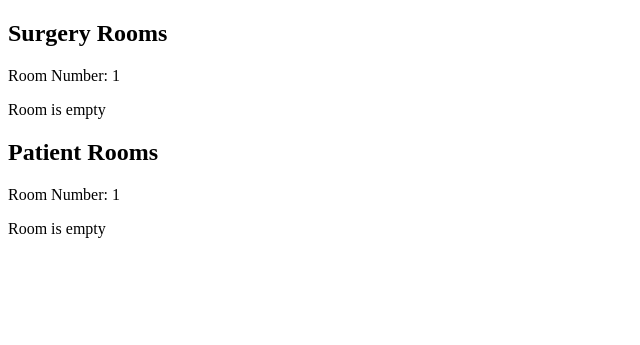
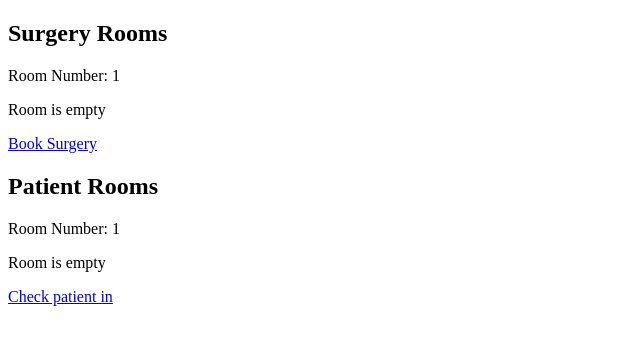
Before and after one commit to MawRojas/HospitalManagementSystem, a Django app: page /rooms/ in a window 1280 px wide. Shown: the part 26-371 px from the top of the page, without its empty margins (0-640 px from the left). Run offline with Django 3.2, Linux system fonts and the light colour scheme; data comes from the database, SQL or seed files in the repository; both versions use the stored data as it was after the commit.

Commit message:
Added checkin/out for patients room and surgery rooms. This includes the views, urls, and html references

```diff
--- a/hospital_management_system/Surgery_Details/models.py
+++ b/hospital_management_system/Surgery_Details/models.py
@@ -15,7 +15,7 @@ class Surgery(models.Model):
     # surgery_room = models.ForeignKey(SurgeryRoom, null=True, related_name = 'surgery', on_delete=models.CASCADE)
 
     def __str__(self):
-        return self.name
+        return self.surgery_description
 
 
 class Equipment(models.Model):
--- a/hospital_management_system/hospital/templates/hospital/list_all_rooms.html
+++ b/hospital_management_system/hospital/templates/hospital/list_all_rooms.html
@@ -7,8 +7,11 @@
             <p>Room Number: {{sr.room_number}}</p>
             {% if not sr.is_occupied %}
                 <p>Room is empty</p>
+                <a href="{% url 'hospital:book_surgery' %}">Book Surgery</a>
             {% else %}
-
+                <p>Doctor: {{sr.surgery.doctor_incharge.lastName}}, {{sr.surgery.doctor_incharge.firstName}}</p>
+                <p>Patient: {{sr.surgery.patient.lastName}}, {{sr.surgery.patient.firstName}}</p>
+                <a href="{% url 'hospital:check_out_surgery' sr.id %}">Check out surgery room</a>
             {% endif %}
         </div>
     {% endfor %}
@@ -18,9 +21,11 @@
             <p>Room Number: {{room.room_number}}</p>
             {% if not room.is_occupied %}
                 <p>Room is empty</p>
+                <a href="{% url 'hospital:patient_check_in' room.id %}">Check patient in</a>
             {% else %}
-                <p>Patient: {{ room.patient.name }}</p>
-                <p> Nurse: {{ room.nurse.name }}</p>
+                <p>Patient: {{room.patient.lastName}}, {{room.patient.firstName}}</p>
+                <p> Nurse: {{room.nurse.lastName}}, {{room.nurse.firstName}}</p>
+                <a href="{% url 'hospital:patient_check_out' room.id %}">Check out patient room</a>
             {% endif %}
         </div>
     {% endfor %}
--- a/hospital_management_system/hospital/urls.py
+++ b/hospital_management_system/hospital/urls.py
@@ -8,4 +8,8 @@ urlpatterns = [
     url(r'^post/room/patient/$', views.post_patient_room, name='post_patient_room'),
     url(r'^post/room/surgery/$', views.post_surgery_room, name='post_surgery_room'),
     url(r'^post/hospital/$', views.post_hospital, name='post_hospital'),
+    url(r'^check_in/patient/(?P<id>\d+)$', views.check_patient_in_room, name='patient_check_in'),
+    url(r'^check_out/patient/(?P<id>\d+)$', views.check_patient_out_room, name='patient_check_out'),
+    url(r'^book/surgery/$', views.book_surgery_room, name='book_surgery'),
+    url(r'^check_out/surgery/(?P<id>\d+)$', views.checkout_surgery_room, name='check_out_surgery'),
 ]
--- a/hospital_management_system/hospital/views.py
+++ b/hospital_management_system/hospital/views.py
@@ -1,6 +1,6 @@
 from django.shortcuts import render, get_object_or_404, redirect
-from .models import Hospital
-from .forms import PostPatientRoom, PostHospital, PostSurgeryRooom
+from .models import Hospital, PatientRoom, SurgeryRoom
+from .forms import PostPatientRoom, PostHospital, PostSurgeryRooom, UpdatePatientRoom, UpdateSurgeryRoom
 
 
 # Create your views here.
@@ -14,7 +14,7 @@ def rooms_list(request):
     surgery_rooms = hospital.surgery_rooms.all()
     print(patient_rooms)
     return render(request, 'hospital/list_all_rooms.html',
-                    {'surgery_rooms': surgery_rooms, 'patient_rooms': patient_rooms})
+                  {'surgery_rooms': surgery_rooms, 'patient_rooms': patient_rooms})
 
 
 def post_hospital(request):
@@ -55,3 +55,46 @@ def post_surgery_room(request):
     else:
         form = PostSurgeryRooom()
     return render(request, 'hospital\post_element.html', {'form': form, 'button_title': 'Post Surgery Room'})
+
+
+def check_patient_in_room(request, id):
+    instance = get_object_or_404(PatientRoom, id=id)
+    form = UpdatePatientRoom(request.POST, instance=instance)
+    if form.is_valid():
+        item = form.save(commit=False)
+        item.is_occupied = '1'
+        item.save()
+        return redirect('hospital:rooms')
+    else:
+        form = UpdatePatientRoom()
+    return render(request, 'hospital\post_element.html', {'form': form, 'button_title': 'Check Patient In'})
+
+
+def check_patient_out_room(request, id):
+    instance = get_object_or_404(PatientRoom, id=id)
+    instance.is_occupied = '0'
+    instance.nurse_id = None
+    instance.patient_id = None
+    instance.save()
+    return redirect('hospital:rooms')
+
+
+def book_surgery_room(request):
+    instance = get_object_or_404(SurgeryRoom, is_occupied='0')
+    form = UpdateSurgeryRoom(request.POST, instance=instance)
+    if form.is_valid():
+        item = form.save(commit=False)
+        item.is_occupied = '1'
+        item.save()
+        return redirect('hospital:rooms')
+    else:
+        form = UpdateSurgeryRoom()
+    return render(request, 'hospital\post_element.html', {'form': form, 'button_title': 'Book Surgery Room'})
+
+
+def checkout_surgery_room(request, id):
+    instance = get_object_or_404(SurgeryRoom, id=id)
+    instance.is_occupied = '0'
+    instance.surgery_id = None
+    instance.save()
+    return redirect('hospital:rooms')
```
Also changed, not shown: hospital_management_system/hospital/forms.py (+12 -0 lines), hospital_management_system/db.sqlite3.
